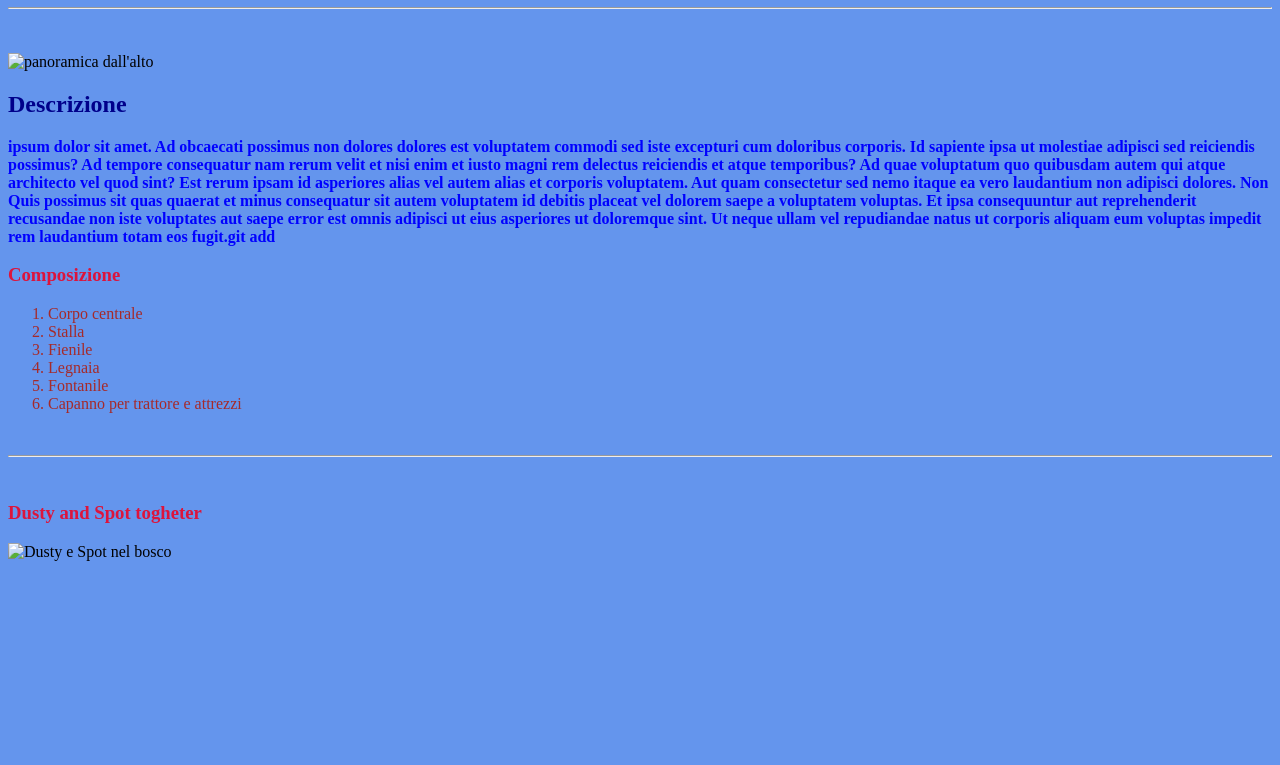
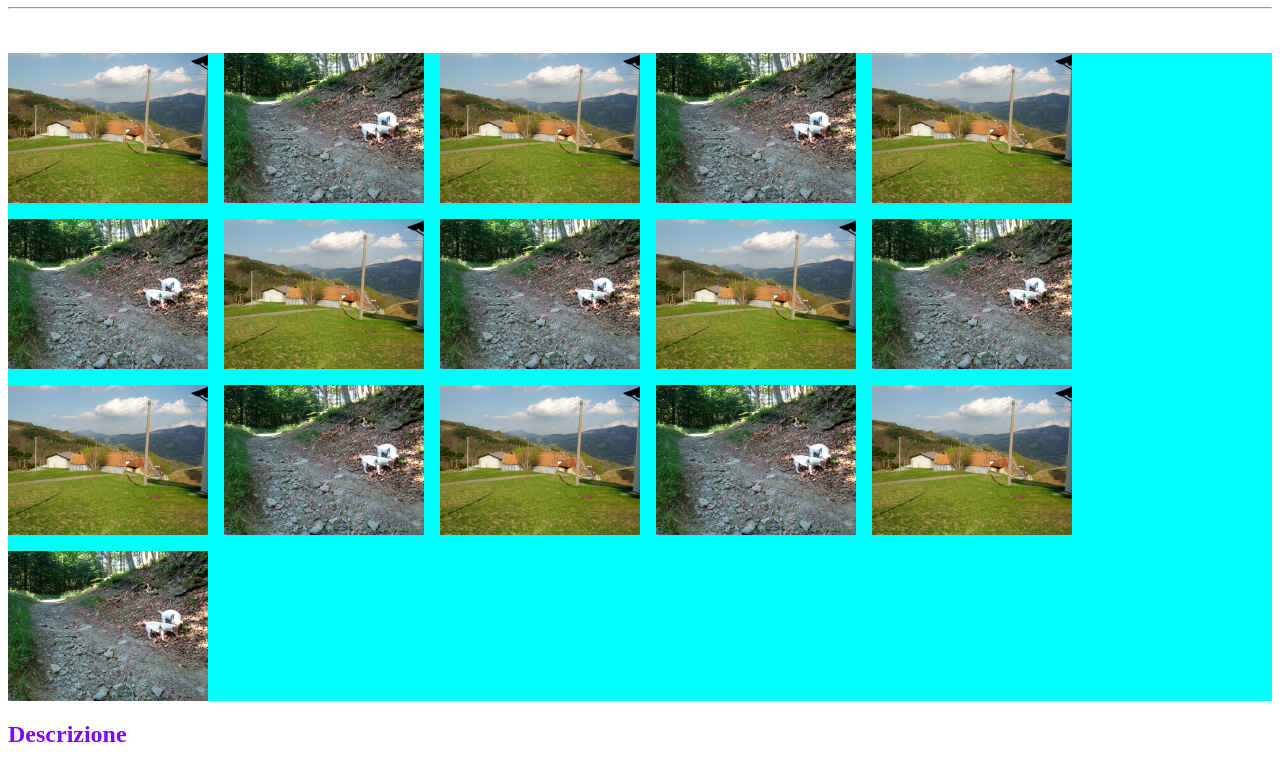
Before and after one commit to CarloCioni/castello, a plain HTML site: page index.html in a window 1280 px wide. Shown: the part 73-838 px from the top of the page. Before the commit the page ends 800 px from the top, so only its background shows below. Drawn offline with Linux system fonts and the light colour scheme.

Commit message:
modifiche con Gianluca

```diff
--- a/index.html
+++ b/index.html
@@ -12,7 +12,25 @@
 <hr>
 <br>
 <br>
-<img src="./media/castello2.png" alt="panoramica dall'alto">
+<div class="image-holder">
+    <img src="./media/castello2.png" alt="panoramica dall'alto">
+    <img src="./media/birilli2.jpg" alt="Dusty e Spot nel bosco">
+    <img src="./media/castello2.png" alt="panoramica dall'alto">
+    <img src="./media/birilli2.jpg" alt="Dusty e Spot nel bosco">
+    <img src="./media/castello2.png" alt="panoramica dall'alto">
+    <img src="./media/birilli2.jpg" alt="Dusty e Spot nel bosco">
+    <img src="./media/castello2.png" alt="panoramica dall'alto">
+    <img src="./media/birilli2.jpg" alt="Dusty e Spot nel bosco">
+    <img src="./media/castello2.png" alt="panoramica dall'alto">
+    <img src="./media/birilli2.jpg" alt="Dusty e Spot nel bosco">
+    <img src="./media/castello2.png" alt="panoramica dall'alto">
+    <img src="./media/birilli2.jpg" alt="Dusty e Spot nel bosco">
+    <img src="./media/castello2.png" alt="panoramica dall'alto">
+    <img src="./media/birilli2.jpg" alt="Dusty e Spot nel bosco">
+    <img src="./media/castello2.png" alt="panoramica dall'alto">
+    <img src="./media/birilli2.jpg" alt="Dusty e Spot nel bosco">
+
+</div>
 <h2>Descrizione</h2>
 <p><strong>ipsum dolor sit amet. Ad obcaecati possimus non dolores dolores est voluptatem commodi sed iste excepturi cum doloribus corporis. Id sapiente ipsa ut molestiae adipisci sed reiciendis possimus? Ad tempore consequatur nam rerum velit et nisi enim et iusto magni rem delectus reiciendis et atque temporibus?
 
@@ -33,7 +51,6 @@
 <br>
 
 <h3>Dusty and Spot togheter</h3>
-<img src="./media/birilli2.jpg" alt="Dusty e Spot nel bosco">
 
 </body>
 </html>
--- a/styles/styles.css
+++ b/styles/styles.css
@@ -1,11 +1,11 @@
 h1 {
-    color: green;
+    color: rgb(85, 13, 220);
 }
 h2 {
-    color:darkblue;
+    color:rgb(128, 8, 241);
 }
 p {
-    color:blue;
+    color:rgb(53, 53, 53);
 }
 h3 {
     color:crimson;
@@ -14,5 +14,17 @@ li {
     color:brown;
 }
 body {
-    background-color: cornflowerblue;
+    background-color: white;
 }
+
+.image-holder {
+    background-color: aqua;
+    display: flex;
+    align-items: center;
+    gap: 16px;
+    flex-wrap: wrap;
+}
+
+img {
+    width: 200px;
+}
```
Also changed, not shown: media/birilli2.jpg (added), media/castello2.png (added).
